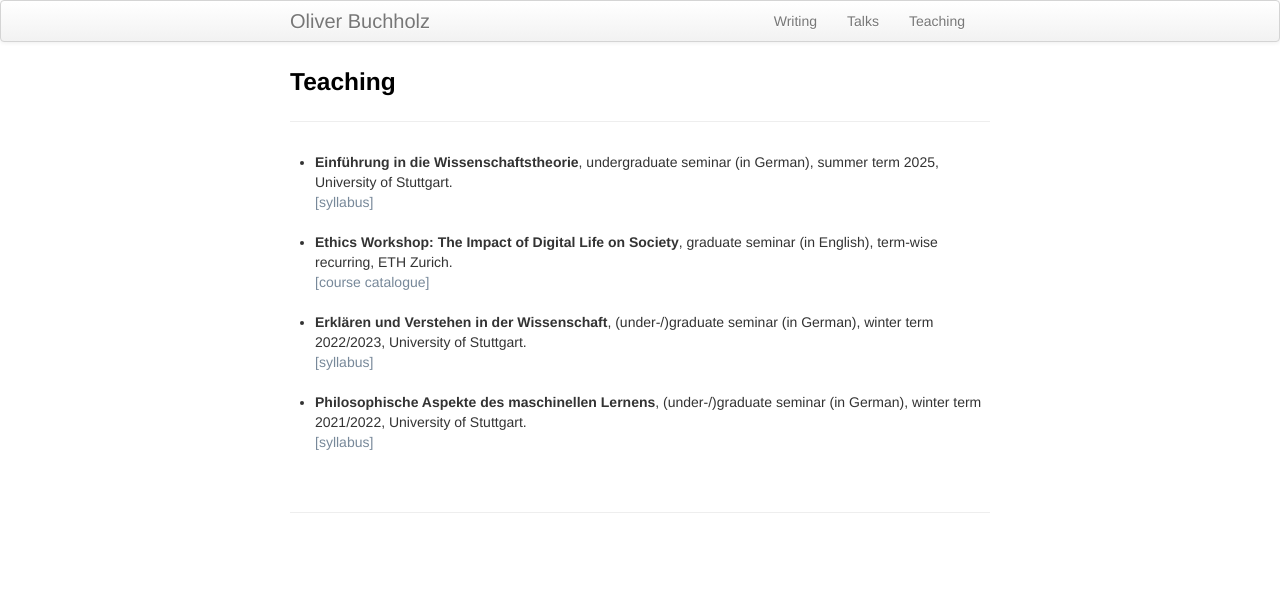
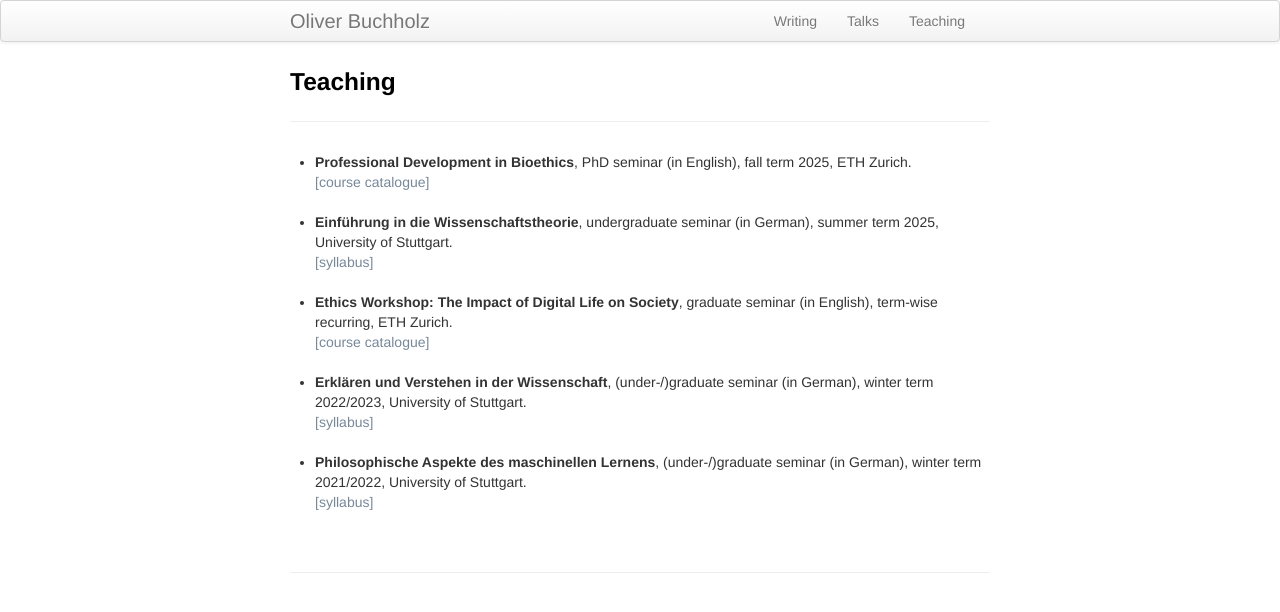
Before and after one commit to oliverbuchholz/oliverbuchholz.github.io, a Jekyll site: the page built from pages/teaching.md, in a window 1280 px wide. Shown: the top 612 px of the page. Built offline with Jekyll 4.4.1, drawn with Linux system fonts in a browser that asks for light colours.

Commit message:
Update teaching.md

```diff
--- a/pages/teaching.md
+++ b/pages/teaching.md
@@ -5,6 +5,10 @@ description: Oliver Buchholz | Teaching
 ---
 
 <ul>
+<li>
+<b>Professional Development in Bioethics</b>, PhD seminar (in English), fall term 2025, ETH Zurich.<br><a href= "https://www.vvz.ethz.ch/Vorlesungsverzeichnis/lerneinheit.view?lang=en&lerneinheitId=196543&semkez=2025W&ansicht=LEHRVERANSTALTUNGEN&" target= "_blank">[course catalogue]</a><br><br>
+</li>
+
 <li>
 <b>Einführung in die Wissenschaftstheorie</b>, undergraduate seminar (in German), summer term 2025, University of Stuttgart.<br><a href= "papers/Syllabus_WT.pdf" target= "_blank">[syllabus]</a><br><br>
 </li>
```
